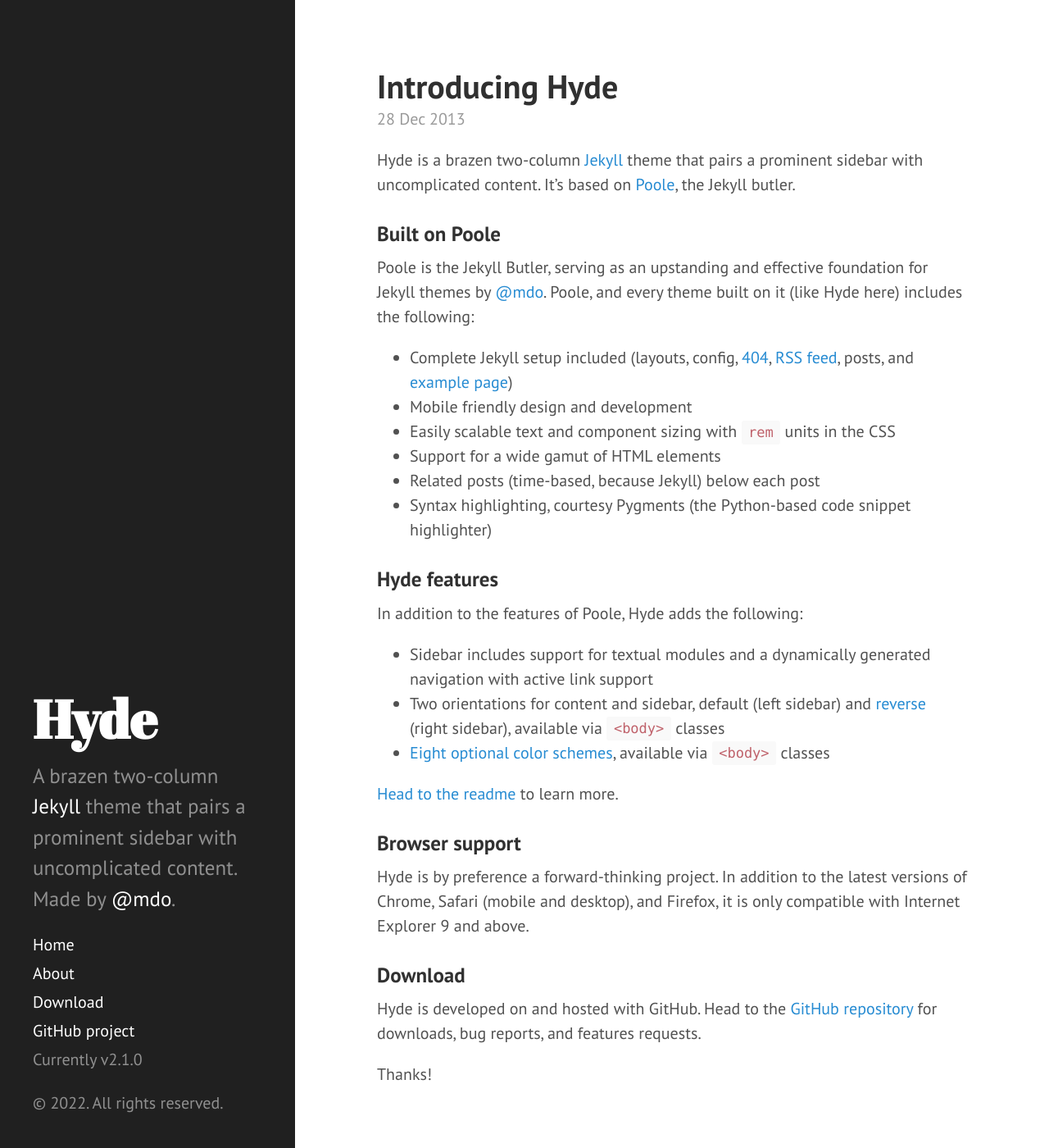
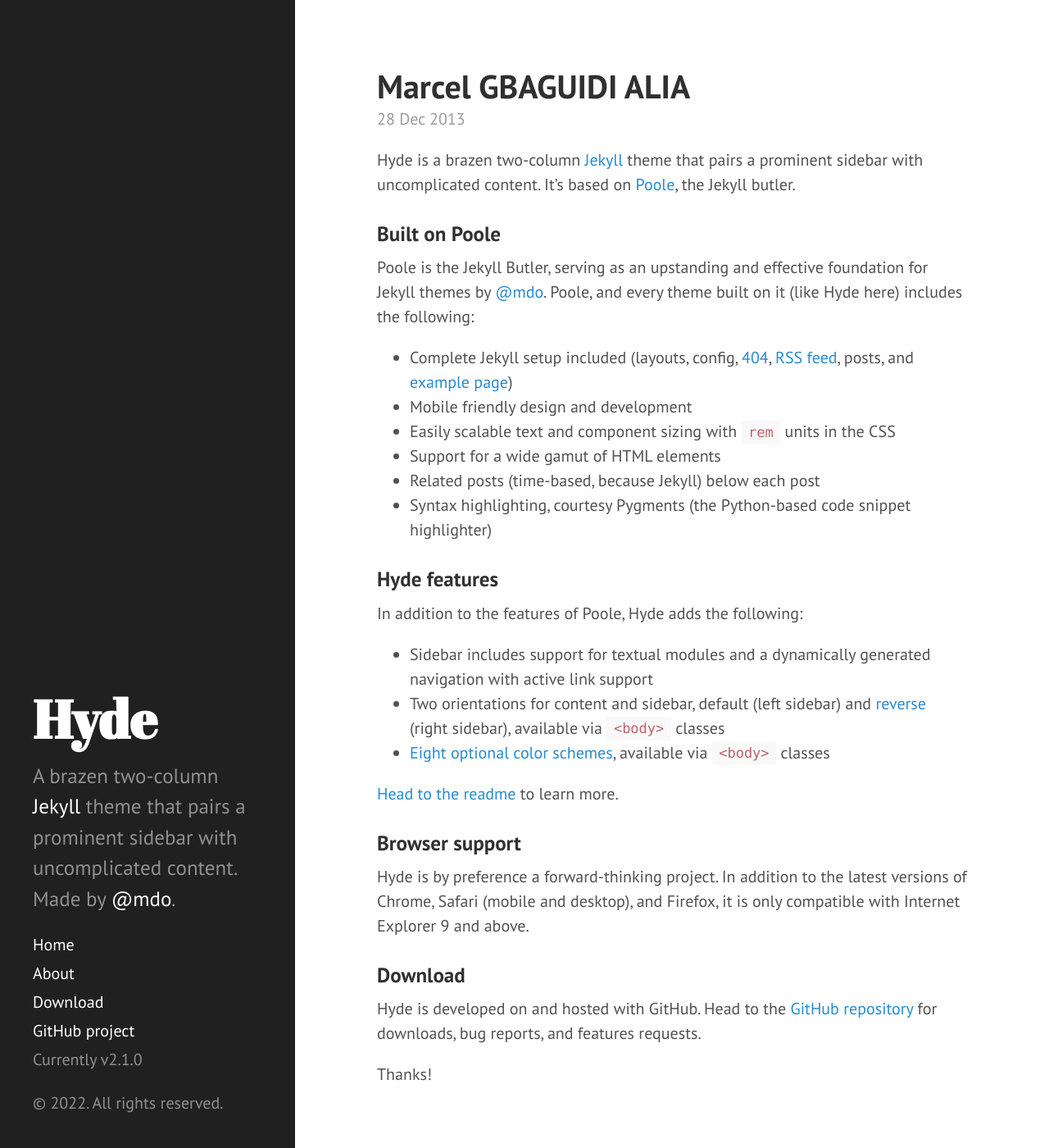
Before and after one commit to senouname/old_senouname.github.io, a Jekyll site: the page built from index.html, in a window 1280 px wide and 1400 px high. Shown: the whole window at 82% size. Built offline with Jekyll 4.4.1, drawn with Linux system fonts in a browser that asks for light colours; Markdown is read by kramdown in place of the engine named in the settings; the list of posts is cut into pages by our own code; some of the changed text lies outside the part shown.

Commit message:
Update index.html

```diff
--- a/index.html
+++ b/index.html
@@ -8,7 +8,8 @@
   <div class="post">
     <h1 class="post-title">
       <a href="{{ post.url }}">
-        {{ post.title }}
+        <!--{{ post.title }}-->
+        Marcel GBAGUIDI ALIA
       </a>
     </h1>
 
```
